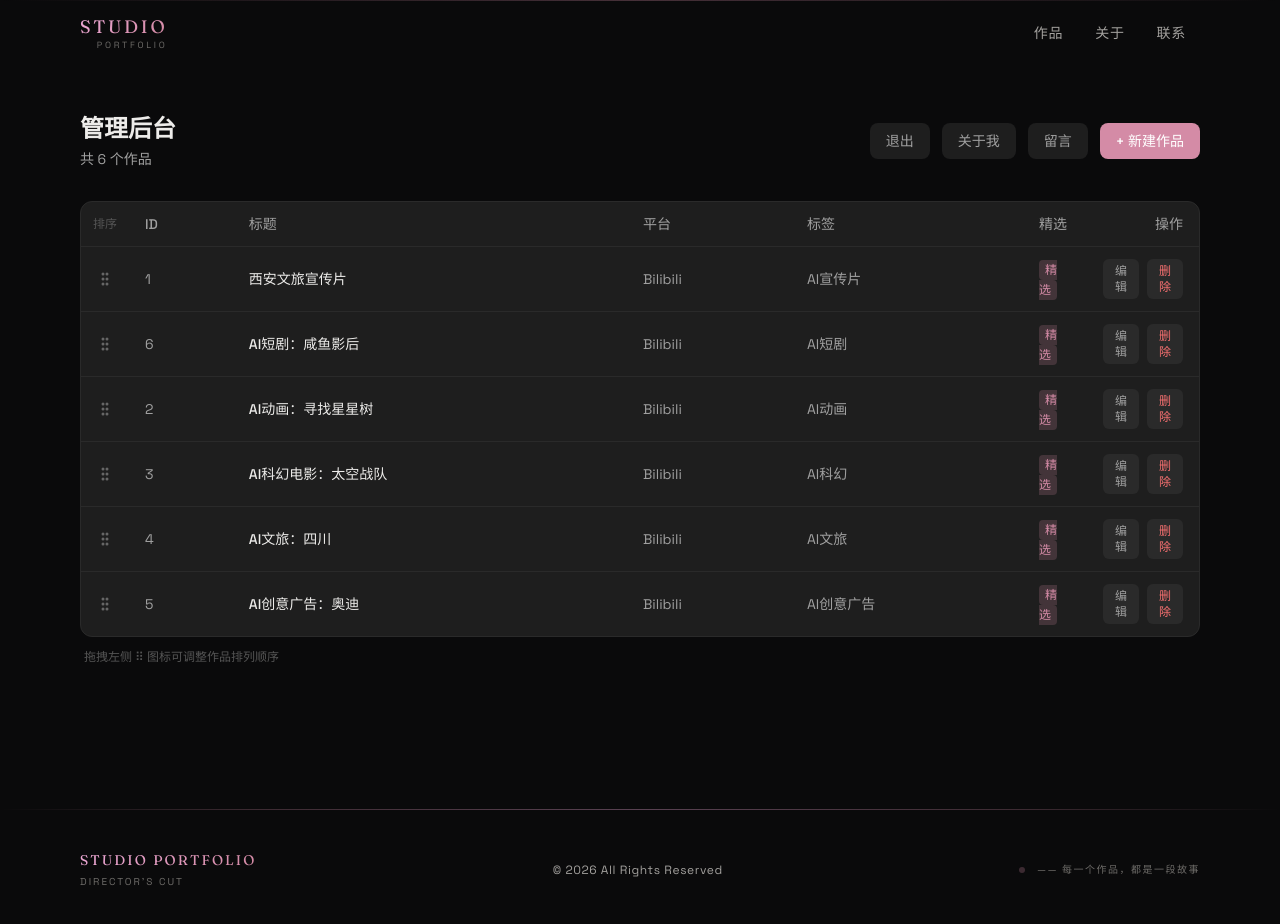
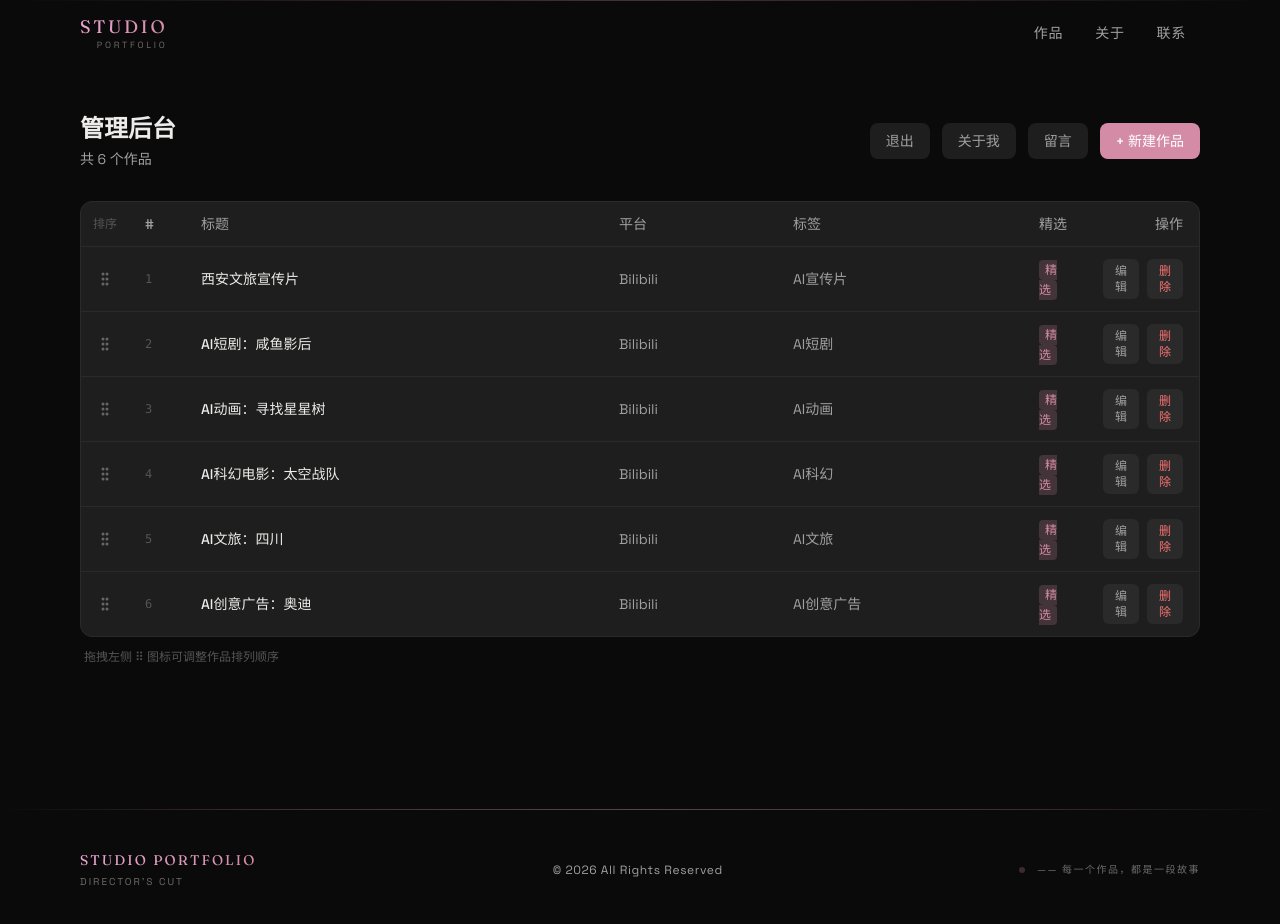
Before and after one commit to kaiber1983/video-portfolio, a Next.js app: page /admin in a window 1280 px wide. Shown: the top 924 px of the page. Built offline with nearby package versions, Linux system fonts and the light colour scheme.

Commit message:
后台表格 ID 列改为固定序号 #，不再随拖拽变化

```diff
--- a/src/components/SortableProjectTable.tsx
+++ b/src/components/SortableProjectTable.tsx
@@ -127,7 +127,7 @@ export default function SortableProjectTable({ projects: initialProjects }: Prop
               <th className="w-12 px-2 py-3 text-center text-xs text-[#555] font-normal">
                 排序
               </th>
-              <th className="text-left px-4 py-3 font-medium">ID</th>
+              <th className="text-left px-4 py-3 font-medium w-14">#</th>
               <th className="text-left px-4 py-3 font-medium">标题</th>
               <th className="text-left px-4 py-3 font-medium hidden md:table-cell">
                 平台
@@ -140,7 +140,7 @@ export default function SortableProjectTable({ projects: initialProjects }: Prop
             </tr>
           </thead>
           <tbody onDragOver={(e) => e.preventDefault()} onDrop={handleDrop}>
-            {projects.map((p) => (
+            {projects.map((p, i) => (
               <tr
                 key={p.id}
                 draggable
@@ -167,7 +167,7 @@ export default function SortableProjectTable({ projects: initialProjects }: Prop
                     <circle cx="10" cy="13" r="1.5" fill="#666" />
                   </svg>
                 </td>
-                <td className="px-4 py-3 text-[#a0a0a0]">{p.id}</td>
+                <td className="px-4 py-3 text-[#555] font-mono text-xs">{i + 1}</td>
                 <td className="px-4 py-3 font-medium">{p.title}</td>
                 <td className="px-4 py-3 text-[#a0a0a0] hidden md:table-cell">
                   {p.platform === "youtube" ? "YouTube" : "Bilibili"}
```
